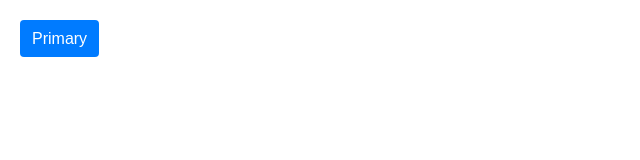
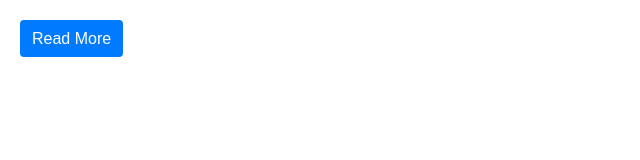
Before and after one commit to Farazkhanbwn/React_Practice, a React (Create React App) app: page / in a window 1280 px wide. Shown: the top 160 px of the page, without its empty margins (0-640 px from the left). Built offline with nearby package versions, Linux system fonts and the light colour scheme.

Commit message:
refactor custom button component

```diff
--- a/src/App.js
+++ b/src/App.js
@@ -1,28 +1,31 @@
 import "./App.css";
-import Bootbtn from "./component/bootstrap_btn";
 import CustomButton from "./component/custom-button/custom-button";
-import CustomInput from "./component/custom-input/custom-input";
-import { useState } from "react";
+
+const NextIcon = () => {
+  return (
+    <svg
+      xmlns="http://www.w3.org/2000/svg"
+      width="16"
+      height="16"
+      fill="currentColor"
+      className="bi bi-arrow-bar-right"
+      viewBox="0 0 16 16"
+    >
+      <path
+        fill-rule="evenodd"
+        d="M6 8a.5.5 0 0 0 .5.5h5.793l-2.147 2.146a.5.5 0 0 0 .708.708l3-3a.5.5 0 0 0 0-.708l-3-3a.5.5 0 0 0-.708.708L12.293 7.5H6.5A.5.5 0 0 0 6 8Zm-2.5 7a.5.5 0 0 1-.5-.5v-13a.5.5 0 0 1 1 0v13a.5.5 0 0 1-.5.5Z"
+      />
+    </svg>
+  );
+};
 
 function App() {
-  const [state, setState] = useState("");
-  const onChangeCustomInput = (text) => {
-    setState(text);
+  let logMessage = () => {
+    console.log("Welcome to Bootstrap Button");
   };
-
-  let logMessage = () =>{
-    console.log("Welcome to Bootstrap Button");
-  }
   return (
     <div>
-      {/* <Bootbtn text = "View More" type = "secondary"/> */}
-      {/* <CustomInput
-        type="text"
-        placeholder="test"
-        onChange={onChangeCustomInput}
-      />
-      <p>value from custom input is: {state}</p> */}
-      <CustomButton type ="btn-primary" title = "primary" logMessage= {logMessage}/>
+      <CustomButton type="primary" title="read more" />
     </div>
   );
 }
--- a/src/component/custom-button/custom-button.jsx
+++ b/src/component/custom-button/custom-button.jsx
@@ -1,8 +1,22 @@
-import React from 'react';
+import React from "react";
 import "./custom-button.css";
 
-let CustomButton = (props) =>{
-    return <button className={`btn ${props.type}`} onClick={props.logMessage}>{props.title}</button>
-}
+let CustomButton = (props) => {
+  const { type, title, onClick, afterIcon, beforeIcon } = props;
+
+  const onClickButton = (event) => {
+    if (onClick) {
+      onClick(event);
+    }
+  };
+
+  return (
+    <button className={`btn btn-${type}`} onClick={onClickButton}>
+      {beforeIcon}
+      {title}
+      {afterIcon}
+    </button>
+  );
+};
 
 export default CustomButton;
```
